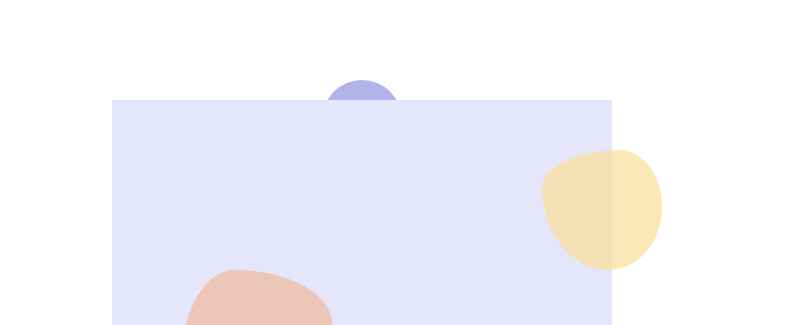
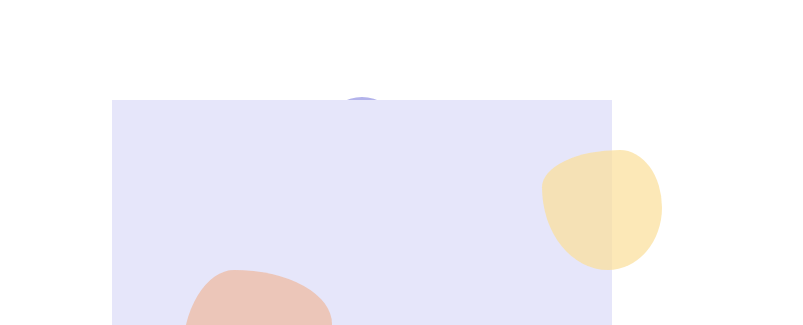
Before and after one commit to Poupiio/WhenYoureBored, a plain HTML site: page index.html in a window 1280 px wide. Shown: the top 325 px of the page, without its empty margins (278-1081 px from the left). Drawn offline with Linux system fonts and the light colour scheme.

Commit message:
modif blue

```diff
--- a/style.css
+++ b/style.css
@@ -39,16 +39,21 @@
 }
 
 .blue {
-    width: 80px;
-    height: 80px;
+    width: 120px;
+    height: 180px;
     background: rgba(24, 24, 195, 0.327);
     border-radius: 50%;
 
     position: absolute;
-    top: -20px;
+    top: -3px;
     left: 50%;
     transform: translateX(-50%);
     z-index: -1;
+    transition: top 0.4s;
+}
+
+.blue:hover {
+    top: -60px;
 }
 
 .pink {
```
